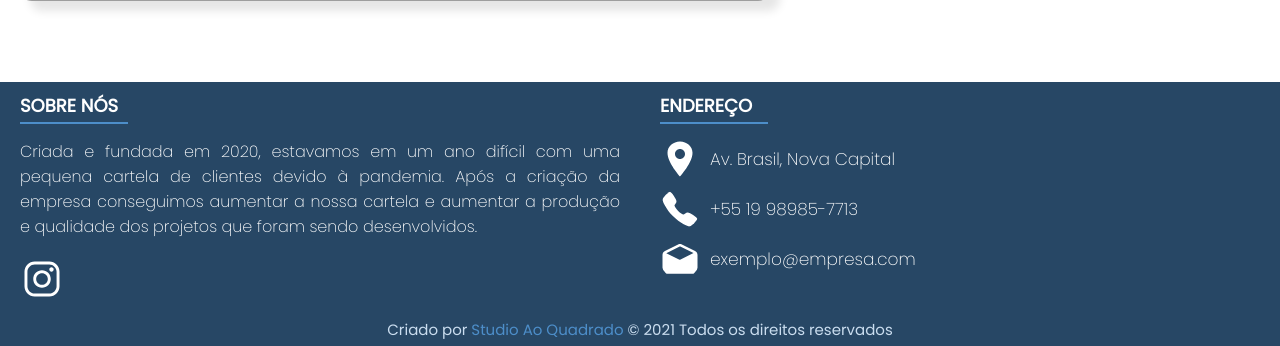
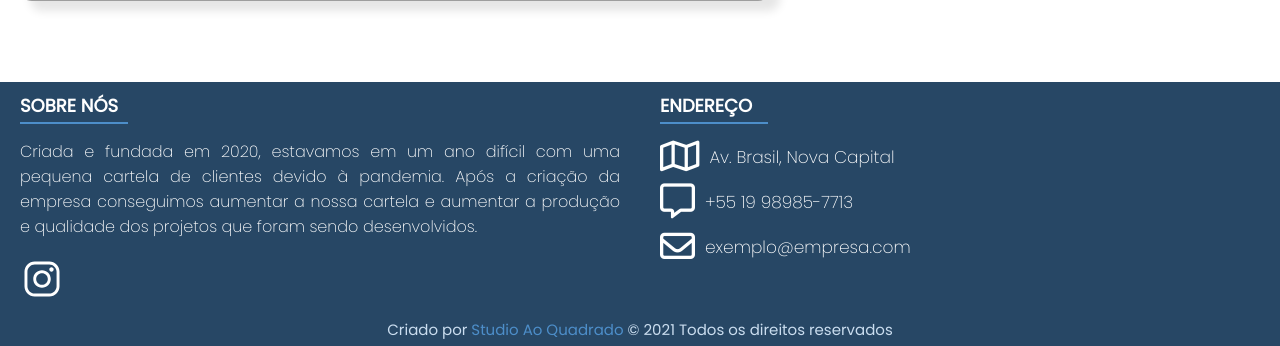
Before and after one commit to FernaandoJr/TCC2022, a PHP site: page / in a window 1280 px wide. Shown: the part 2280-2626 px from the top of the page. Run offline with PHP 8.4, Linux system fonts and the light colour scheme; some libraries are stand-ins or nearby versions; grey boxes are pictures that could not be loaded.

Commit message:
trocando os icones do footer

```diff
--- a/src/index.php
+++ b/src/index.php
@@ -130,8 +130,7 @@
                         à pandemia. Após a criação da empresa conseguimos aumentar a nossa cartela e aumentar a produção
                         e qualidade dos projetos que foram sendo desenvolvidos.</p>
                     <div class="social">
-                        <a href="https://www.instagram.com/arq.studioaoquadrado/" target="_blank"><img
-                                src="./img/icon/logo-instagram.svg" alt=""></a>
+                        <a href="https://www.instagram.com/arq.studioaoquadrado/" target="_blank"><img src="./img/icon/logo-instagram.svg" alt=""></a>
                     </div>
                 </div>
             </div>
@@ -139,15 +138,15 @@
                 <h2>Endereço</h2>
                 <div class="content">
                     <div class="place">
-                        <img class="icon" src="./img/icon/location-sharp.svg" alt="">
+                    <i class="fa-regular fa-map fa"></i>
                         <span class="text">Av. Brasil, Nova Capital</span>
                     </div>
                     <div class="phone">
-                        <img class="icon" src="./img/icon/call.svg" alt="">
+                        <i class="fa-regular fa-message fa"></i>
                         <span class="text">+55 19 98985-7713</span>
                     </div>
                     <div class="email">
-                        <img class="icon" src="./img/icon/mail-open.svg" alt="">
+                    <i class="fa-regular fa-envelope fa"></i>
                         <span class="text">exemplo@empresa.com</span>
                     </div>
                 </div>
@@ -160,6 +159,9 @@
             </div>
         </div>
     </footer>
+    <script src="https://kit.fontawesome.com/54c30c2b81.js" crossorigin="anonymous"></script>
+
+
 </body>
 
 </html>
--- a/src/styles/footer.css
+++ b/src/styles/footer.css
@@ -73,6 +73,9 @@ footer .main-content {
   cursor: pointer;
 }
 
+.fa::before{
+  font-size: 35px;
+}
 
 .center .content .text {
   font-family: "Poppins", sans-serif;
```
